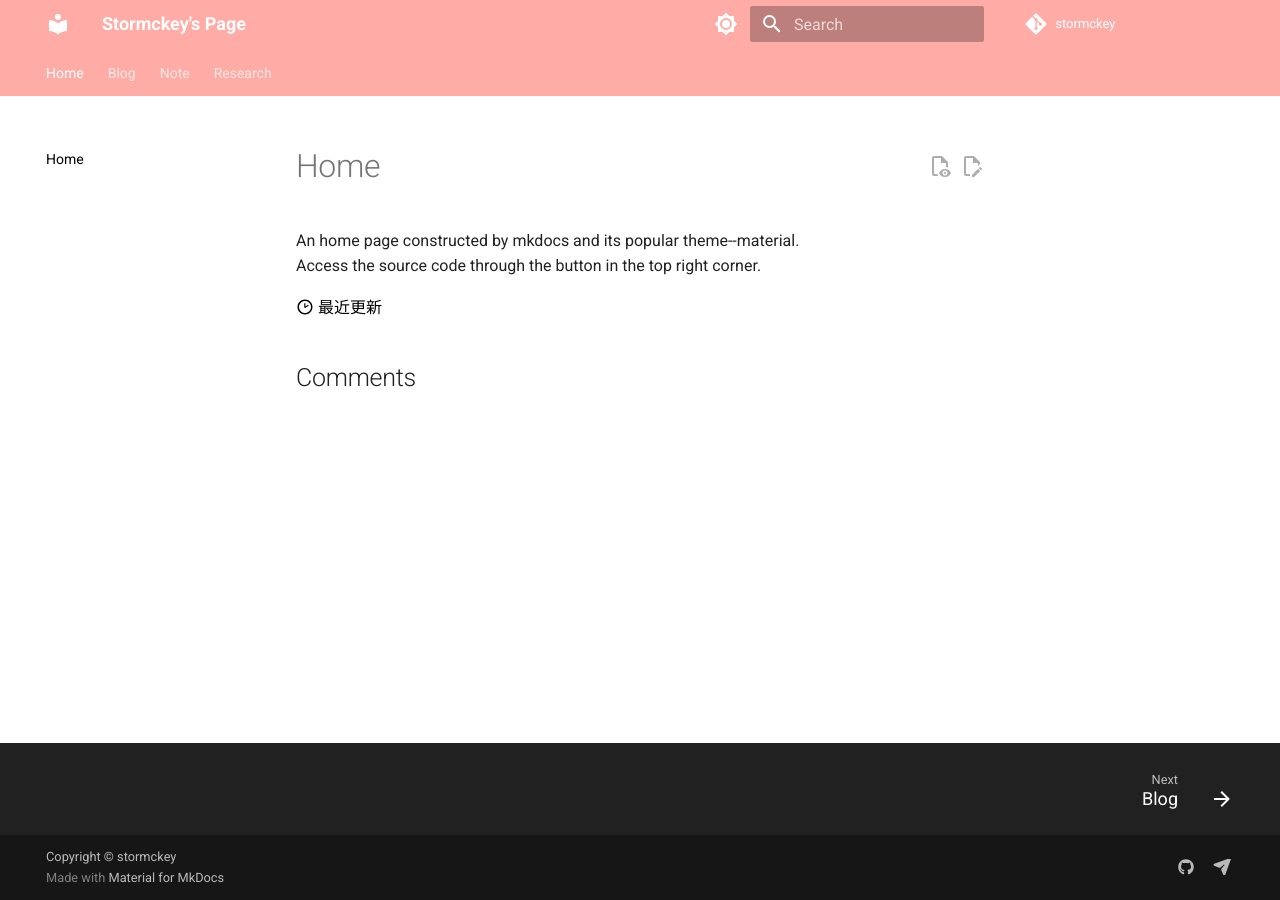
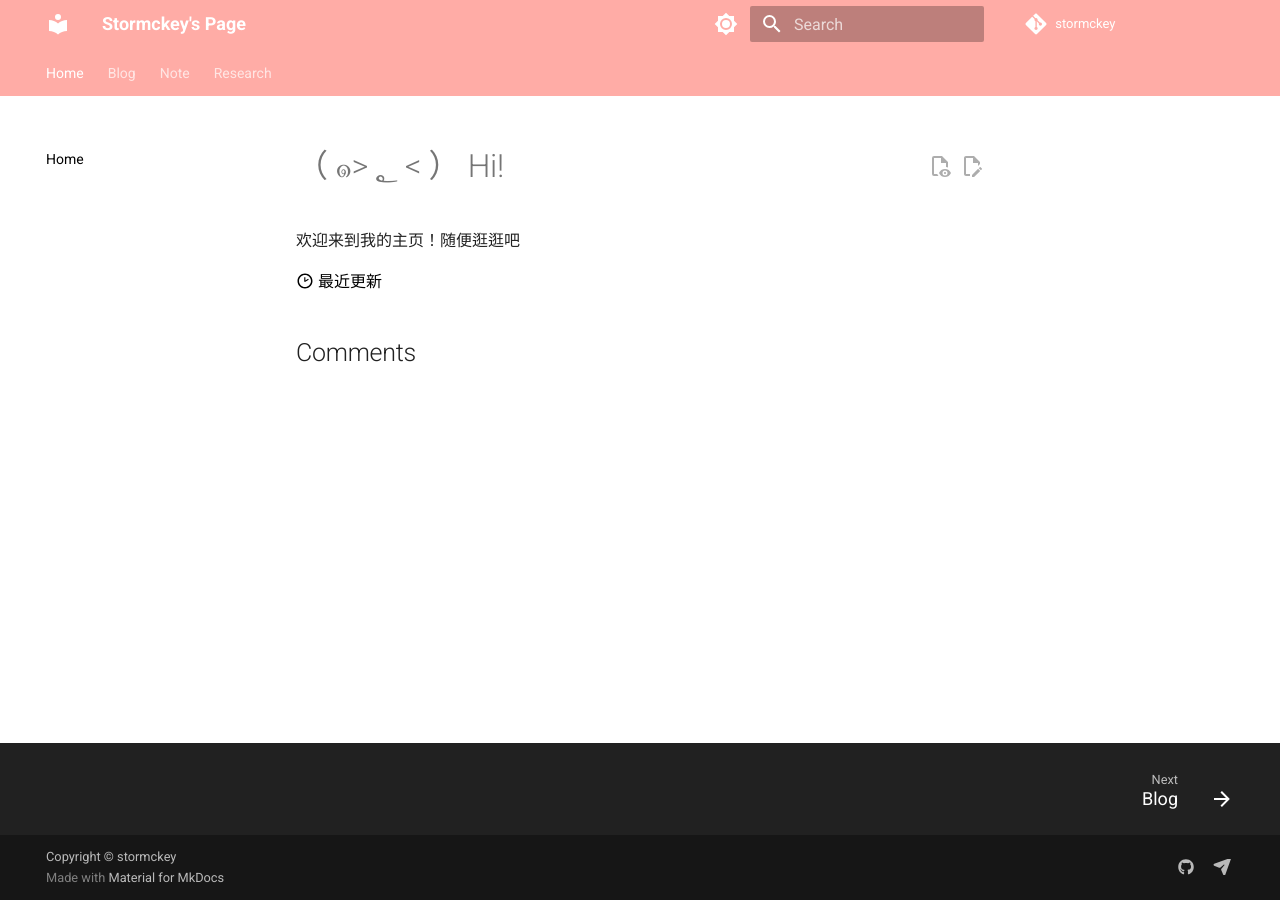
Before and after one commit to stormckey/stormckey.github.io, an MkDocs documentation site: the page built from docs/index.md, in a window 1280 px wide. Built offline with MkDocs 1.6.1 and Material for MkDocs 9.7.7, drawn with Linux system fonts in a browser that asks for light colours; comment, search, counter and statistics services are not loaded.

Commit message:
Change home page

```diff
--- a/docs/index.md
+++ b/docs/index.md
@@ -1,11 +1,11 @@
 ---
 comments: true
-home: true
+nostatistics: true
 ---
 
-# Home
+# （ ๑> ؂ < ） Hi!
 
-An home page constructed by mkdocs and its popular theme--material.
-Access the source code through the button in the top right corner.
+欢迎来到我的主页！随便逛逛吧
+
 
 [:material-clock-time-two-outline: 最近更新](changelog)
```
